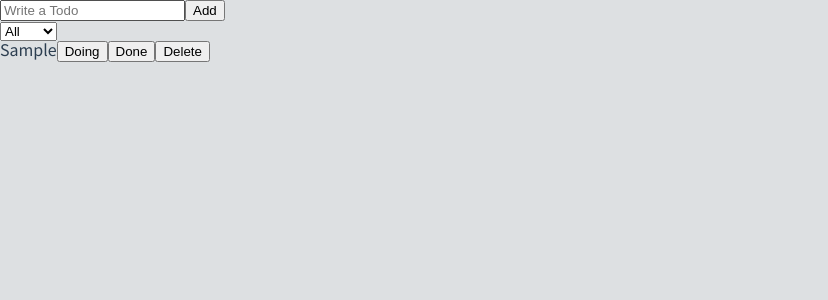
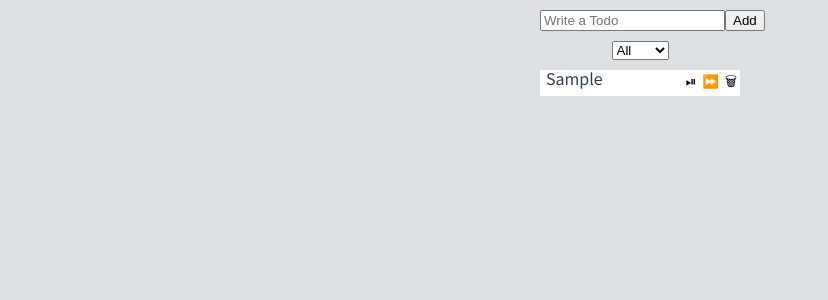
Before and after one commit to studyingheesu/todo-coil, a React (Create React App) app: page / in a window 1280 px wide. Both pictures are taken after typing "Sample" into the empty fields and a click on the button "Add". Shown: the top 300 px of the page, without its empty margins (0-828 px from the left). Built offline with nearby package versions, Linux system fonts and the light colour scheme.

Commit message:
a bit of styling

```diff
--- a/src/components/CreateTodo.tsx
+++ b/src/components/CreateTodo.tsx
@@ -1,7 +1,14 @@
 import { useForm } from 'react-hook-form';
 import { useRecoilValue, useSetRecoilState } from 'recoil';
+import styled from 'styled-components';
 import { todoFilterState, todosState, CATEGORY } from '../atoms';
 
+const Form = styled.form`
+  display: flex;
+`;
+const Input = styled.input`
+  flex-grow: 1;
+`;
 interface IForm {
   todo: string;
 }
@@ -10,12 +17,7 @@ const CreateTodo = () => {
   const filter = useRecoilValue(todoFilterState);
   const selectedCategory: CATEGORY = filter === 'ALL' ? 'TO_DO' : filter;
 
-  const {
-    register,
-    handleSubmit,
-    setValue,
-    formState: { errors },
-  } = useForm<IForm>();
+  const { register, handleSubmit, setValue } = useForm<IForm>();
   const onValid = ({ todo }: IForm) => {
     setTodos((todos) => [
       ...todos,
@@ -30,15 +32,10 @@ const CreateTodo = () => {
   };
 
   return (
-    <form onSubmit={handleSubmit(onValid)}>
-      <p>
-        <input {...register('todo', { required: 'Todo is empty' })} placeholder="Write a Todo" />
-        <button>Add</button>
-      </p>
-      <p>
-        <span>{errors?.todo?.message}</span>
-      </p>
-    </form>
+    <Form onSubmit={handleSubmit(onValid)}>
+      <Input {...register('todo', { required: 'Todo is empty' })} placeholder="Write a Todo" />
+      <button>Add</button>
+    </Form>
   );
 };
 
--- a/src/components/Todo.tsx
+++ b/src/components/Todo.tsx
@@ -3,10 +3,26 @@ import styled from 'styled-components';
 
 import { ITodo, todosState } from '../atoms';
 
-const Item = styled.li``;
-const TodoButton = styled.button``;
-const DoneButton = styled.button``;
-const DoingButton = styled.button``;
+const Item = styled.li`
+  background-color: ${(prop) => prop.theme.secondBgColor};
+  margin: 10px 0;
+  display: flex;
+`;
+const Text = styled.span`
+  flex-grow: 1;
+  margin-left: 6px;
+`;
+const Button = styled.button`
+  border: 0;
+  border-radius: 5px;
+  background-color: transparent;
+  padding: 2px 3px;
+
+  &:hover {
+    background-color: rgba(0, 255, 0, 0.5);
+  }
+`;
+const ButtonContainer = styled.div``;
 
 const Todo = (todo: ITodo) => {
   const [todos, setTodos] = useRecoilState(todosState);
@@ -29,23 +45,25 @@ const Todo = (todo: ITodo) => {
 
   return (
     <Item className={`${category}`}>
-      <span>{text}</span>
+      <Text>{text}</Text>
+      <ButtonContainer>
         {category !== 'TO_DO' && (
-        <TodoButton name={'TO_DO'} onClick={handleClick}>
-          Todo
-        </TodoButton>
+          <Button name={'TO_DO'} onClick={handleClick}>
+            &#9194;
+          </Button>
         )}
         {category !== 'DOING' && (
-        <DoingButton name={'DOING'} onClick={handleClick}>
-          Doing
-        </DoingButton>
+          <Button name={'DOING'} onClick={handleClick}>
+            &#9199;
+          </Button>
         )}
         {category !== 'DONE' && (
-        <DoneButton name={'DONE'} onClick={handleClick}>
-          Done
-        </DoneButton>
+          <Button name={'DONE'} onClick={handleClick}>
+            &#9193;
+          </Button>
         )}
-      <button onClick={handleClickDelete}>Delete</button>
+        <Button onClick={handleClickDelete}>&#128465;</Button>
+      </ButtonContainer>
     </Item>
   );
 };
--- a/src/components/TodoList.tsx
+++ b/src/components/TodoList.tsx
@@ -4,7 +4,22 @@ import { FILTER, filteredTodoState, todoFilterState } from '../atoms';
 import CreateTodo from './CreateTodo';
 import Todo from './Todo';
 
-const List = styled.ul``;
+const Container = styled.div`
+  margin: 10px auto;
+  max-width: 200px;
+  flex-flow: column;
+  align-items: center;
+`;
+const List = styled.ul`
+  width: 100%;
+`;
+const FilterContainer = styled.div`
+  margin: 10px 0;
+`;
+const Filter = styled.select`
+  display: block;
+  margin: 0 auto;
+`;
 
 const TodoList = () => {
   const todos = useRecoilValue(filteredTodoState);
@@ -14,20 +29,22 @@ const TodoList = () => {
   };
 
   return (
-    <div>
+    <Container>
       <CreateTodo />
-      <select value={filter} onChange={handleChange}>
-        <option value="ALL">All</option>
-        <option value="TO_DO">To Do</option>
-        <option value="DOING">Doing</option>
-        <option value="DONE">Done</option>
-      </select>
+      <FilterContainer>
+        <Filter value={filter} onChange={handleChange}>
+          <option value="ALL">All</option>
+          <option value="TO_DO">To Do</option>
+          <option value="DOING">Doing</option>
+          <option value="DONE">Done</option>
+        </Filter>
+      </FilterContainer>
       <List>
         {todos.map((todo) => (
           <Todo key={todo.id} {...todo} />
         ))}
       </List>
-    </div>
+    </Container>
   );
 };
 
```
Lines whose indentation alone changed are shown as unchanged.
